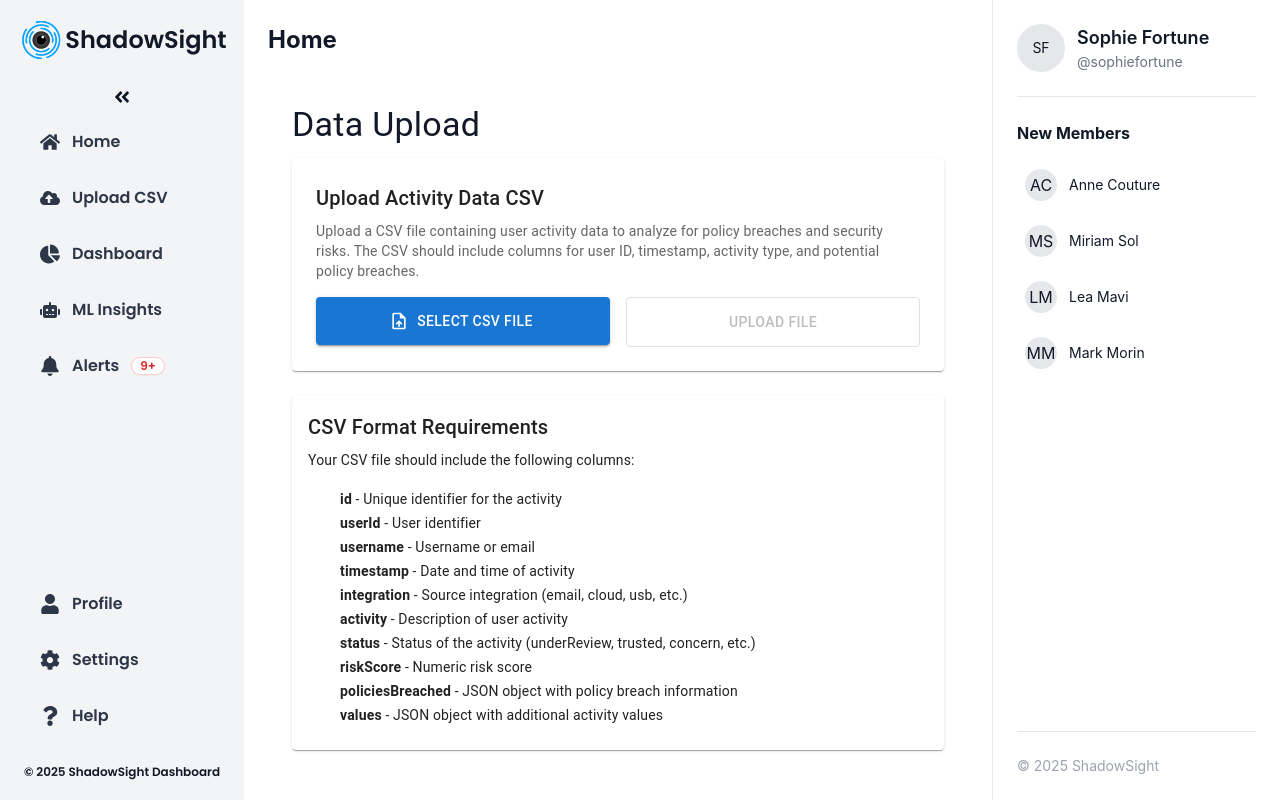
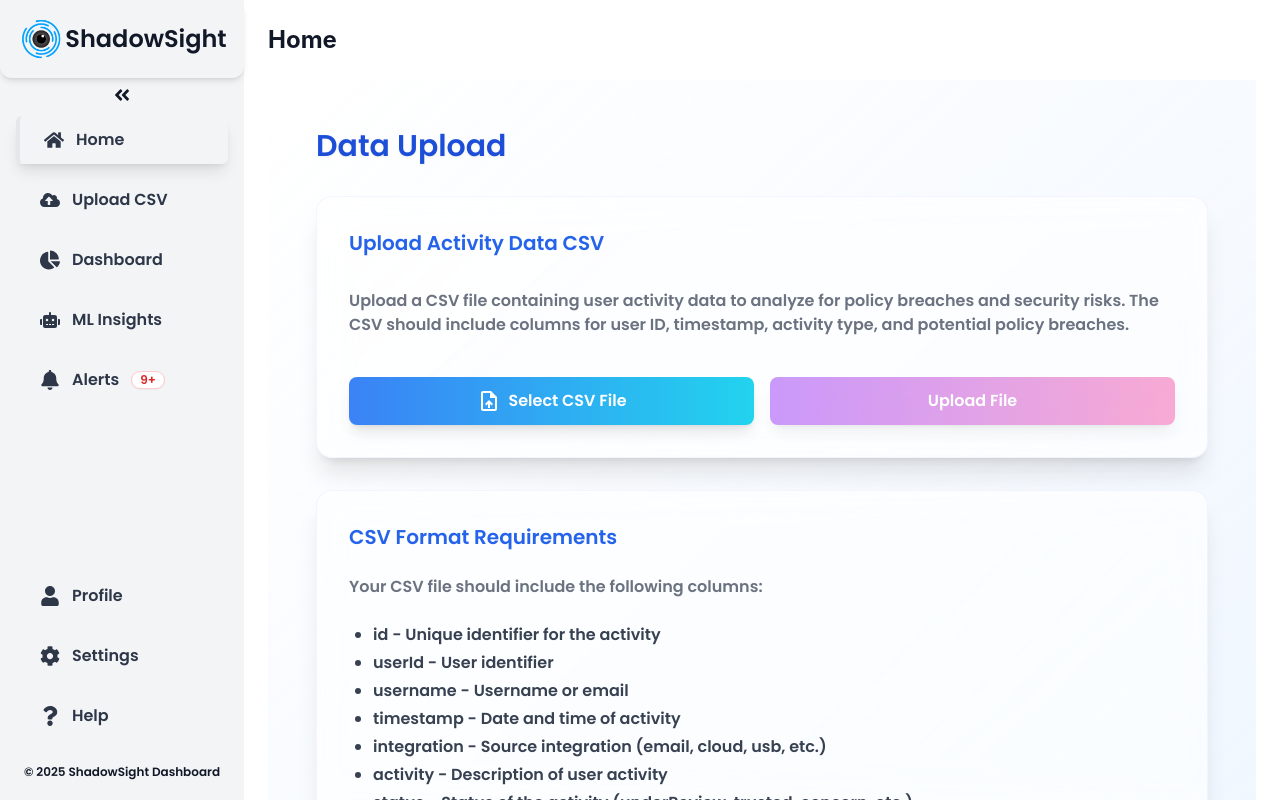
Before and after one commit to justinvu22/LTU-Academic-Weapon, a Next.js app: page /upload in a window 1280 px wide. Built offline with nearby package versions, Linux system fonts and the light colour scheme.

Commit message:
adding demo settings page, makeover of csv upload page to match the theme, removal of right sidebar

```diff
--- a/app/input.css
+++ b/app/input.css
@@ -68,3 +68,10 @@ body {
   font-weight: bold;
   box-shadow: 0 1px 2px rgba(0,0,0,0.04);
 }
+
+.glass-card {
+  background: rgba(255,255,255,0.7);
+  backdrop-filter: blur(16px) saturate(180%);
+  -webkit-backdrop-filter: blur(16px) saturate(180%);
+  border: 1px solid rgba(200,200,255,0.18);
+}
--- a/app/layout.tsx
+++ b/app/layout.tsx
@@ -43,57 +43,6 @@ export default function RootLayout({ children }: { children: React.ReactNode; })
             {children}
           </PageTransition>
         </main>
-
-        {/* RIGHT SIDEBAR (optional, can be removed or styled for light mode) */}
-        {/* Example user profile section for light mode */}
-        <aside className="w-72 bg-white border-l border-gray-200 p-6 flex flex-col justify-between">
-          {/* User Profile Section */}
-          <div>
-            <div className="flex items-center gap-3 mb-6">
-              <div className="h-12 w-12 rounded-full bg-gray-200 flex items-center justify-center">
-                {/* Placeholder initials or avatar */}
-                <span className="text-sm">SF</span>
-              </div>
-              <div>
-                <h2 className="text-lg font-semibold">Sophie Fortune</h2>
-                <p className="text-sm text-gray-500">@sophiefortune</p>
-              </div>
-            </div>
-            <hr className="border-gray-200 my-6" />
-            {/* New Members Section */}
-            <h3 className="text-md font-bold mb-4">New Members</h3>
-            <ul className="flex flex-col gap-2">
-              <li className="flex items-center gap-3 cursor-pointer hover:bg-gray-100 p-2 rounded transition-colors">
-                <div className="h-8 w-8 rounded-full bg-gray-200 flex items-center justify-center">
-                  <span>AC</span>
-                </div>
-                <p className="text-sm">Anne Couture</p>
-              </li>
-              <li className="flex items-center gap-3 cursor-pointer hover:bg-gray-100 p-2 rounded transition-colors">
-                <div className="h-8 w-8 rounded-full bg-gray-200 flex items-center justify-center">
-                  <span>MS</span>
-                </div>
-                <p className="text-sm">Miriam Sol</p>
-              </li>
-              <li className="flex items-center gap-3 cursor-pointer hover:bg-gray-100 p-2 rounded transition-colors">
-                <div className="h-8 w-8 rounded-full bg-gray-200 flex items-center justify-center">
-                  <span>LM</span>
-                </div>
-                <p className="text-sm">Lea Mavi</p>
-              </li>
-              <li className="flex items-center gap-3 cursor-pointer hover:bg-gray-100 p-2 rounded transition-colors">
-                <div className="h-8 w-8 rounded-full bg-gray-200 flex items-center justify-center">
-                  <span>MM</span>
-                </div>
-                <p className="text-sm">Mark Morin</p>
-              </li>
-            </ul>
-          </div>
-          <div>
-            <hr className="border-gray-200 my-6" />
-            <p className="text-sm text-gray-400">© 2025 ShadowSight</p>
-          </div>
-        </aside>
       </body>
     </html>
   );
--- /dev/null
+++ b/app/settings/page.tsx
@@ -0,0 +1,45 @@
+"use client";
+
+import { FaCog } from "react-icons/fa";
+
+export default function SettingsPage() {
+  return (
+    <div className="font-['Poppins',sans-serif] flex flex-col items-center justify-center min-h-[80vh] py-12 bg-gradient-to-br from-white/80 to-blue-50 transition-all duration-300">
+      {/* Demo Settings Section */}
+      <div className="w-full max-w-4xl mx-auto glass-card p-8 rounded-2xl shadow-xl flex flex-col gap-6">
+        <h2 className="text-2xl font-extrabold text-blue-700 mb-2 flex items-center gap-2"><FaCog className="text-blue-400" /> Settings (Demo)</h2>
+        <div className="flex flex-row flex-wrap gap-8 gap-y-6 items-center justify-between">
+          {/* Dark Mode Toggle */}
+          <div className="flex flex-col items-start gap-1 min-w-[180px]">
+            <span className="font-semibold text-gray-700 mb-1">Dark Mode</span>
+            <label className="relative inline-flex items-center cursor-pointer">
+              <input type="checkbox" className="sr-only" disabled />
+              <span className="w-12 h-7 flex items-center bg-gray-200 rounded-full p-1 duration-300">
+                <span className="bg-white w-5 h-5 rounded-full shadow-md transform duration-300"></span>
+              </span>
+            </label>
+          </div>
+          {/* Language Select */}
+          <div className="flex flex-col items-start gap-1 min-w-[180px]">
+            <span className="font-semibold text-gray-700 mb-1">Language</span>
+            <select className="rounded-lg border border-gray-200 px-4 py-2 bg-white/80 focus:outline-none focus:ring-2 focus:ring-blue-400 w-36" disabled>
+              <option>English</option>
+              <option>French</option>
+              <option>Spanish</option>
+            </select>
+          </div>
+          {/* Beta Features Toggle */}
+          <div className="flex flex-col items-start gap-1 min-w-[180px]">
+            <span className="font-semibold text-gray-700 mb-1">Enable Beta Features</span>
+            <label className="relative inline-flex items-center cursor-pointer">
+              <input type="checkbox" className="sr-only" disabled />
+              <span className="w-12 h-7 flex items-center bg-gray-200 rounded-full p-1 duration-300">
+                <span className="bg-white w-5 h-5 rounded-full shadow-md transform duration-300"></span>
+              </span>
+            </label>
+          </div>
+        </div>
+      </div>
+    </div>
+  );
+}
--- a/app/upload/DataUploadPage.tsx
+++ b/app/upload/DataUploadPage.tsx
@@ -2,18 +2,8 @@
 
 import React, { useState } from 'react';
 import { useRouter } from 'next/navigation';
-import {
-  Box,
-  Button,
-  Card,
-  CardContent,
-  CircularProgress,
-  Typography,
-  Paper,
-  Alert,
-} from '@mui/material';
-import { UploadFile, Check, Error as ErrorIcon } from '@mui/icons-material';
 import Papa from 'papaparse';
+import { UploadFile, Check } from '@mui/icons-material';
 
 /**
  * Component for uploading and processing CSV data
@@ -193,172 +183,101 @@ export default function DataUploadPage() {
   };
 
   return (
-    <Box sx={{ p: 3 }}>
-      <Typography variant="h4" gutterBottom>
-        Data Upload
-      </Typography>
+    <div className="font-['Poppins',sans-serif] min-h-[80vh] py-12 px-4 md:px-12 bg-gradient-to-br from-white/80 to-blue-50 transition-all duration-300">
+      <h1 className="text-3xl font-extrabold text-blue-700 mb-8 flex items-center gap-2 drop-shadow-sm">Data Upload</h1>
 
-      <Paper sx={{ p: 3, mb: 3 }}>
-        <Typography variant="h6" gutterBottom>
-          Upload Activity Data CSV
-        </Typography>
-
-        <Typography variant="body2" color="text.secondary" paragraph>
-          Upload a CSV file containing user activity data to analyze for policy breaches and security risks.
-          The CSV should include columns for user ID, timestamp, activity type, and potential policy breaches.
-        </Typography>
-
+      <div className="glass-card max-w-4xl mx-auto mb-8 p-8 rounded-2xl shadow-xl flex flex-col gap-6">
+        <h2 className="text-xl font-bold text-blue-600 mb-2 flex items-center gap-2">Upload Activity Data CSV</h2>
+        <p className="text-gray-500 mb-4">Upload a CSV file containing user activity data to analyze for policy breaches and security risks. The CSV should include columns for user ID, timestamp, activity type, and potential policy breaches.</p>
         {errorMessage && (
-          <Alert severity="error" sx={{ mb: 3 }}>
+          <div className="w-full mb-3 p-3 rounded-xl bg-red-100 text-red-700 text-center font-semibold shadow transition-all duration-300">
             {errorMessage}
-          </Alert>
+          </div>
         )}
-
-        <Box sx={{ display: 'flex', flexDirection: { xs: 'column', md: 'row' }, gap: 2 }}>
-          <Box sx={{ flex: 1 }}>
-            <Button
-              variant="contained"
-              component="label"
-              startIcon={<UploadFile />}
-              disabled={isUploading}
-              fullWidth
-              sx={{
-                py: 1.5,
-                bgcolor: uploadComplete ? 'success.main' : 'primary.main',
-                '&:hover': {
-                  bgcolor: uploadComplete ? 'success.dark' : 'primary.dark',
-                }
-              }}
-            >
-              {uploadComplete ? 'File Uploaded - Select Another' : 'Select CSV File'}
+        <div className="flex flex-col md:flex-row gap-4">
+          <div className="flex-1">
             <input
+              id="csv-upload"
               type="file"
               accept=".csv"
               hidden
               onChange={handleFileChange}
             />
-            </Button>
-          </Box>
-
-          <Box sx={{ flex: 1 }}>
-            <Button
-              variant="outlined"
+            <button
+              type="button"
+              disabled={isUploading}
+              onClick={() => document.getElementById('csv-upload')?.click()}
+              className={`w-full py-3 rounded-lg font-bold flex items-center justify-center gap-2 transition bg-gradient-to-r from-blue-500 to-cyan-400 text-white shadow-lg hover:scale-105 disabled:opacity-60 disabled:cursor-not-allowed ${uploadComplete ? 'from-green-500 to-green-400' : ''}`}
+            >
+              <UploadFile />
+              {uploadComplete ? 'File Uploaded - Select Another' : 'Select CSV File'}
+            </button>
+          </div>
+          <div className="flex-1">
+            <button
+              type="button"
               onClick={handleUpload}
               disabled={!file || isUploading || uploadComplete}
-              fullWidth
-              sx={{ py: 1.5 }}
+              className="w-full py-3 rounded-lg font-bold flex items-center justify-center gap-2 transition bg-gradient-to-r from-purple-500 to-pink-400 text-white shadow-lg hover:scale-105 disabled:opacity-60 disabled:cursor-not-allowed"
             >
               {isUploading ? (
                 <>
-                  <CircularProgress size={24} sx={{ mr: 1 }} />
+                  <span className="animate-spin inline-block mr-2"><svg width="20" height="20" fill="none" viewBox="0 0 24 24"><circle cx="12" cy="12" r="10" stroke="#fff" strokeWidth="4" opacity="0.2"/><path d="M22 12c0-5.523-4.477-10-10-10" stroke="#fff" strokeWidth="4" strokeLinecap="round"/></svg></span>
                   Uploading...
                 </>
               ) : 'Upload File'}
-            </Button>
-          </Box>
-        </Box>
-
+            </button>
+          </div>
+        </div>
         {file && (
-          <Box sx={{ mt: 2 }}>
-            <Typography variant="subtitle2">
-              Selected file: {file.name} ({(file.size / 1024).toFixed(2)} KB)
-            </Typography>
-          </Box>
+          <div className="mt-2 text-sm text-gray-600">Selected file: <span className="font-semibold">{file.name}</span> ({(file.size / 1024).toFixed(2)} KB)</div>
         )}
-
         {uploadStats && (
-          <Box sx={{ mt: 2 }}>
-            <Alert severity="success" icon={<Check />}>
+          <div className="mt-2">
+            <div className="w-full mb-3 p-3 rounded-xl bg-green-100 text-green-700 text-center font-semibold shadow transition-all duration-300 flex items-center justify-center gap-2">
+              <Check />
               Successfully parsed {uploadStats.rows} rows of data. Ready to process.
-            </Alert>
-          </Box>
+            </div>
+          </div>
         )}
-      </Paper>
+      </div>
 
       {uploadComplete && (
-        <Card sx={{ mb: 3 }}>
-          <CardContent>
-            <Typography variant="h6" gutterBottom>
-              Process Data
-            </Typography>
-
-            <Typography variant="body2" paragraph>
-              Your data has been uploaded successfully. Click the button below to process the data
-              and generate analytics on the alerts dashboard.
-            </Typography>
-
-            <Button
-              variant="contained"
-              color="primary"
+        <div className="glass-card max-w-2xl mx-auto mb-8 p-8 rounded-2xl shadow-xl flex flex-col gap-4">
+          <h2 className="text-lg font-bold text-purple-600 mb-2">Process Data</h2>
+          <p className="text-gray-500 mb-4">Your data has been uploaded successfully. Click the button below to process the data and generate analytics on the alerts dashboard.</p>
+          <button
+            type="button"
             onClick={processForAnalytics}
             disabled={isProcessing}
-              sx={{ mt: 1 }}
+            className="w-full py-3 rounded-lg font-bold flex items-center justify-center gap-2 transition bg-gradient-to-r from-blue-500 to-purple-500 text-white shadow-lg hover:scale-105 disabled:opacity-60 disabled:cursor-not-allowed"
           >
             {isProcessing ? (
               <>
-                  <CircularProgress size={24} sx={{ mr: 1 }} color="inherit" />
+                <span className="animate-spin inline-block mr-2"><svg width="20" height="20" fill="none" viewBox="0 0 24 24"><circle cx="12" cy="12" r="10" stroke="#fff" strokeWidth="4" opacity="0.2"/><path d="M22 12c0-5.523-4.477-10-10-10" stroke="#fff" strokeWidth="4" strokeLinecap="round"/></svg></span>
                 Processing...
               </>
             ) : 'Process Data & View Alerts'}
-            </Button>
-          </CardContent>
-        </Card>
+          </button>
+        </div>
       )}
 
-      <Card>
-        <CardContent>
-          <Typography variant="h6" gutterBottom>
-            CSV Format Requirements
-          </Typography>
-
-          <Typography variant="body2" paragraph>
-            Your CSV file should include the following columns:
-          </Typography>
-
-          <Box component="ul" sx={{ pl: 4 }}>
-            <li>
-              <Typography variant="body2" component="span" fontWeight="bold">id</Typography>
-              <Typography variant="body2" component="span"> - Unique identifier for the activity</Typography>
-            </li>
-            <li>
-              <Typography variant="body2" component="span" fontWeight="bold">userId</Typography>
-              <Typography variant="body2" component="span"> - User identifier</Typography>
-            </li>
-            <li>
-              <Typography variant="body2" component="span" fontWeight="bold">username</Typography>
-              <Typography variant="body2" component="span"> - Username or email</Typography>
-            </li>
-            <li>
-              <Typography variant="body2" component="span" fontWeight="bold">timestamp</Typography>
-              <Typography variant="body2" component="span"> - Date and time of activity</Typography>
-            </li>
-            <li>
-              <Typography variant="body2" component="span" fontWeight="bold">integration</Typography>
-              <Typography variant="body2" component="span"> - Source integration (email, cloud, usb, etc.)</Typography>
-            </li>
-            <li>
-              <Typography variant="body2" component="span" fontWeight="bold">activity</Typography>
-              <Typography variant="body2" component="span"> - Description of user activity</Typography>
-            </li>
-            <li>
-              <Typography variant="body2" component="span" fontWeight="bold">status</Typography>
-              <Typography variant="body2" component="span"> - Status of the activity (underReview, trusted, concern, etc.)</Typography>
-            </li>
-            <li>
-              <Typography variant="body2" component="span" fontWeight="bold">riskScore</Typography>
-              <Typography variant="body2" component="span"> - Numeric risk score</Typography>
-            </li>
-            <li>
-              <Typography variant="body2" component="span" fontWeight="bold">policiesBreached</Typography>
-              <Typography variant="body2" component="span"> - JSON object with policy breach information</Typography>
-            </li>
-            <li>
-              <Typography variant="body2" component="span" fontWeight="bold">values</Typography>
-              <Typography variant="body2" component="span"> - JSON object with additional activity values</Typography>
-            </li>
-          </Box>
-        </CardContent>
-      </Card>
-    </Box>
+      <div className="glass-card max-w-4xl mx-auto p-8 rounded-2xl shadow-xl flex flex-col gap-4">
+        <h2 className="text-xl font-bold text-blue-600 mb-2">CSV Format Requirements</h2>
+        <p className="text-gray-500 mb-2">Your CSV file should include the following columns:</p>
+        <ul className="list-disc pl-6 space-y-1 text-gray-700">
+          <li><span className="font-bold">id</span> - Unique identifier for the activity</li>
+          <li><span className="font-bold">userId</span> - User identifier</li>
+          <li><span className="font-bold">username</span> - Username or email</li>
+          <li><span className="font-bold">timestamp</span> - Date and time of activity</li>
+          <li><span className="font-bold">integration</span> - Source integration (email, cloud, usb, etc.)</li>
+          <li><span className="font-bold">activity</span> - Description of user activity</li>
+          <li><span className="font-bold">status</span> - Status of the activity (underReview, trusted, concern, etc.)</li>
+          <li><span className="font-bold">riskScore</span> - Numeric risk score</li>
+          <li><span className="font-bold">policiesBreached</span> - JSON object with policy breach information</li>
+          <li><span className="font-bold">values</span> - JSON object with additional activity values</li>
+        </ul>
+      </div>
+    </div>
   );
 }
```
Also changed, not shown: app/profile/settings/page.tsx (+48 -68 lines). Lines whose indentation alone changed are shown as unchanged.
